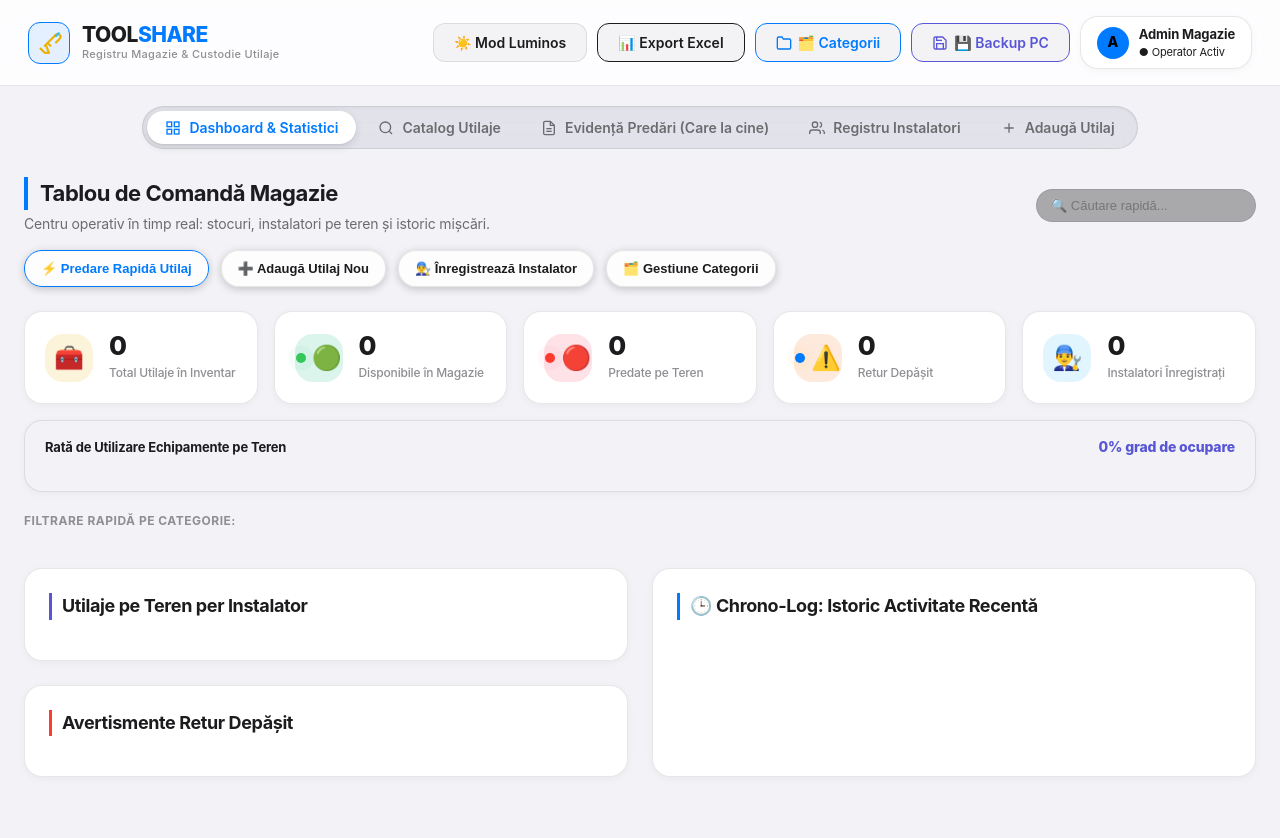
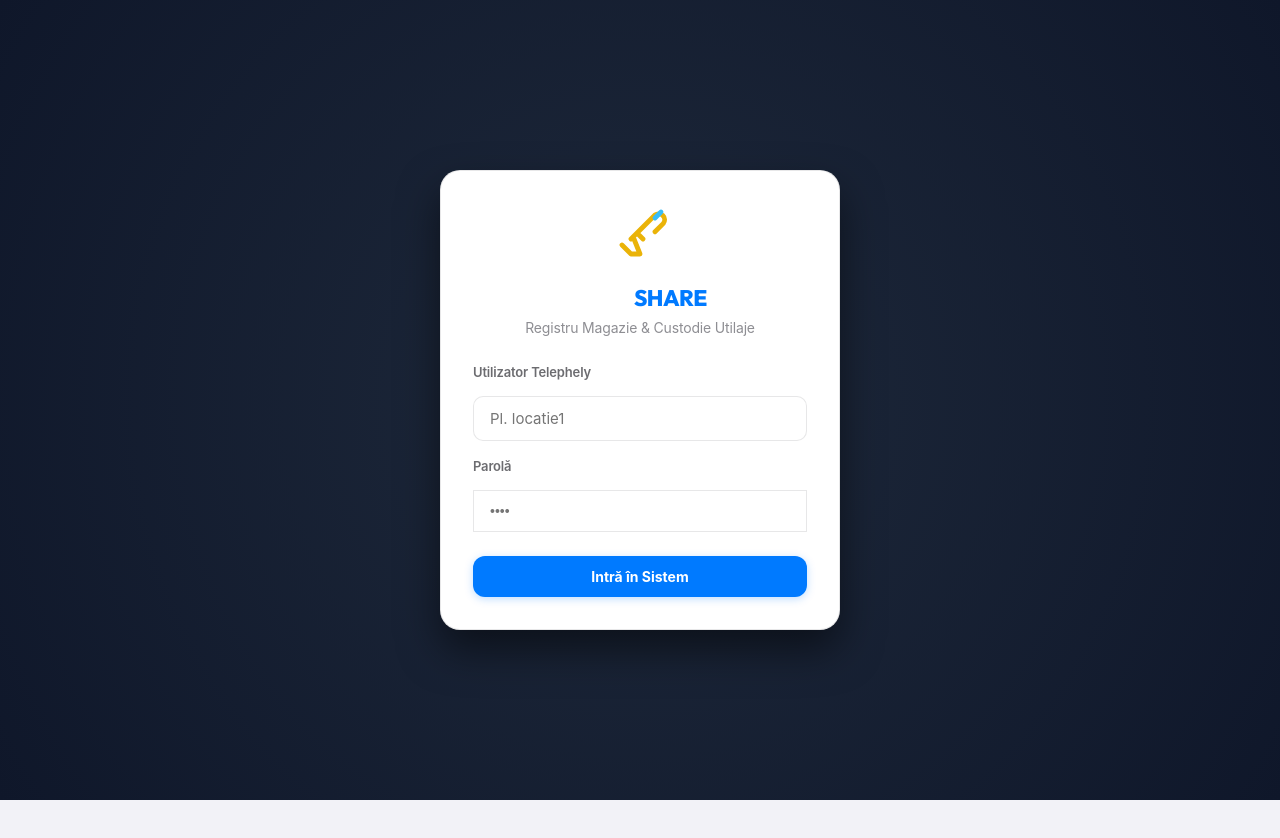
Before and after one commit to Stronger76/toolshare, a website: page public/index.html in a window 1280 px wide. Drawn offline with Linux system fonts and the light colour scheme.

Commit message:
Add files via upload

```diff
--- a/public/index.html
+++ b/public/index.html
@@ -23,6 +23,31 @@
   <link rel="stylesheet" href="/style.css?v=14">
 </head>
 <body>
+
+  <!-- Login Overlay -->
+  <div id="login-overlay" class="login-overlay">
+    <div class="login-box card">
+      <div class="login-logo-area" style="text-align: center;">
+        <svg viewBox="0 0 100 100" fill="none" stroke="#eab308" stroke-width="8" stroke-linecap="round" stroke-linejoin="round" style="width: 60px; height: 60px; margin: 0 auto;">
+          <path d="M20 70l15 15h15l-10-25M35 60l25-25M60 35l15-15a10 10 0 0 1 14 14L75 48M45 50l10 10" />
+          <path d="M75 25l10-10" stroke="#38bdf8" />
+        </svg>
+        <h2 style="font-family: 'Outfit', sans-serif; font-weight: 800; margin-top: 12px; color: #fff;">TOOL<span style="color: var(--accent);">SHARE</span></h2>
+        <p style="color: var(--text-muted); font-size: 14px; margin-top: 4px;">Registru Magazie & Custodie Utilaje</p>
+      </div>
+      <form id="login-form" style="margin-top: 24px; display: flex; flex-direction: column; gap: 16px;">
+        <div class="form-group">
+          <label for="login-username" style="font-weight: 600; font-size: 13px; margin-bottom: 6px; display: block; color: var(--text-secondary);">Utilizator Telephely</label>
+          <input type="text" id="login-username" class="form-control" placeholder="Pl. locatie1" required style="width: 100%; box-sizing: border-box; background: rgba(255,255,255,0.05); color: #fff; border: 1px solid var(--border);">
+        </div>
+        <div class="form-group">
+          <label for="login-password" style="font-weight: 600; font-size: 13px; margin-bottom: 6px; display: block; color: var(--text-secondary);">Parolă</label>
+          <input type="password" id="login-password" class="form-control" placeholder="••••" required style="width: 100%; box-sizing: border-box; background: rgba(255,255,255,0.05); color: #fff; border: 1px solid var(--border);">
+        </div>
+        <button type="submit" class="btn btn-primary" style="width: 100%; justify-content: center; padding: 12px; font-weight: 700; margin-top: 8px;">Intră în Sistem</button>
+      </form>
+    </div>
+  </div>
 
   <!-- App Shell -->
   <div class="app-container">
@@ -63,10 +88,10 @@
         </button>
 
         <div class="operator-badge card" style="display: flex; align-items: center; gap: 10px; padding: 8px 16px;">
-          <div class="profile-avatar-sm" style="width: 32px; height: 32px; background: var(--accent); color: #000; border-radius: 50%; display: flex; align-items: center; justify-content: center; font-weight: 800; font-size: 14px;">A</div>
+          <div class="profile-avatar-sm" id="active-location-avatar" style="width: 32px; height: 32px; background: var(--accent); color: #000; border-radius: 50%; display: flex; align-items: center; justify-content: center; font-weight: 800; font-size: 14px;">T</div>
           <div style="display: flex; flex-direction: column;">
-            <span style="font-size: 13px; font-weight: 700; color: var(--text-primary);">Admin Magazie</span>
-            <span style="font-size: 11px; color: var(--emerald);">● Operator Activ</span>
+            <span style="font-size: 13px; font-weight: 700; color: var(--text-primary);" id="active-location-name">Telephely</span>
+            <span style="font-size: 11px; color: var(--danger); cursor: pointer; font-weight: bold;" id="btn-logout">👋 Kijelentkezés</span>
           </div>
         </div>
       </div>
--- a/public/style.css
+++ b/public/style.css
@@ -1964,3 +1964,39 @@ h1, h2, h3, h4, h5, h6 {
     max-width: 100%;
   }
 }
+
+/* Login Page Overlay */
+.login-overlay {
+  position: fixed;
+  top: 0;
+  left: 0;
+  width: 100vw;
+  height: 100vh;
+  background: radial-gradient(circle at center, #1e293b 0%, #0f172a 100%);
+  z-index: 10000;
+  display: flex;
+  align-items: center;
+  justify-content: center;
+  transition: opacity 0.3s ease, visibility 0.3s ease;
+  padding: 20px;
+  box-sizing: border-box;
+}
+.login-overlay.hidden {
+  opacity: 0;
+  visibility: hidden;
+  pointer-events: none;
+}
+.login-box {
+  width: 100%;
+  max-width: 400px;
+  background: var(--bg-card);
+  border: 1px solid var(--border);
+  padding: 32px;
+  border-radius: 20px;
+  box-shadow: 0 20px 40px rgba(0,0,0,0.5);
+  box-sizing: border-box;
+}
+.login-box .form-control {
+  padding: 12px 16px;
+  font-size: 14px;
+}
```
Also changed, not shown: public/app.js (+81 -0 lines).
